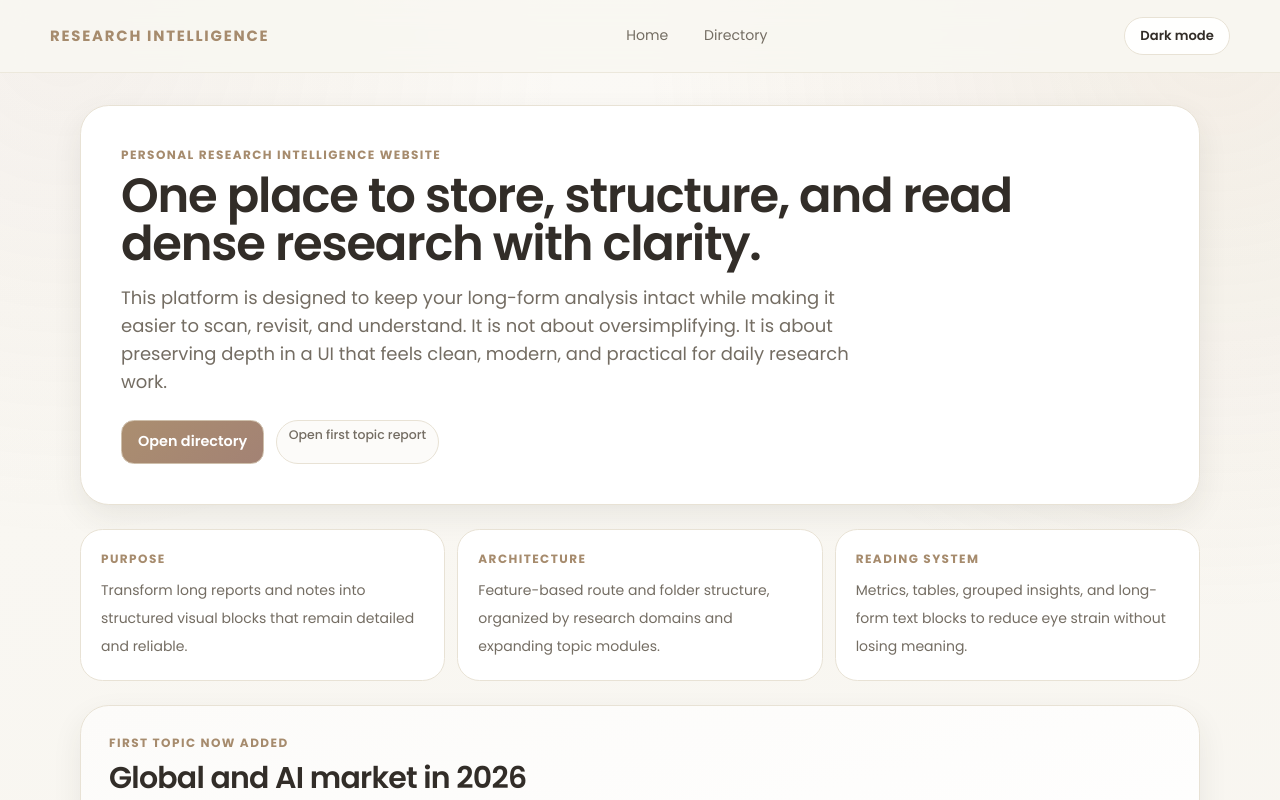
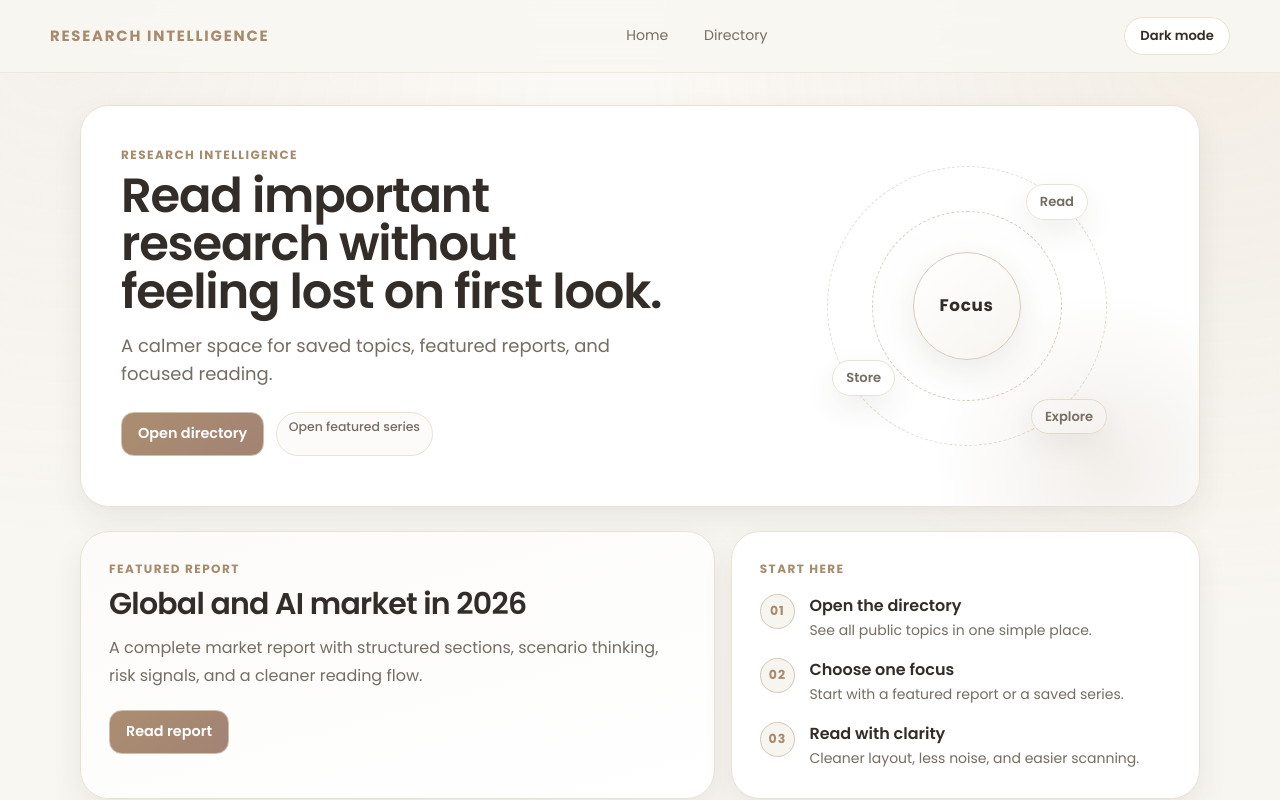
Before and after one commit to msarmadktk/intelligent-hub, a Next.js app: page / in a window 1280 px wide. Shown: the top 800 px of the page. Built offline with nearby package versions, Linux system fonts and the light colour scheme.

Commit message:
Series video 1 updated

```diff
--- a/src/app/globals.css
+++ b/src/app/globals.css
@@ -427,6 +427,162 @@ html[data-theme="dark"] .panel {
   pointer-events: none;
 }
 
+.home-hero {
+  position: relative;
+}
+
+.home-hero::after {
+  content: "";
+  position: absolute;
+  inset: auto -8% -35% auto;
+  width: 360px;
+  height: 360px;
+  border-radius: 999px;
+  background: radial-gradient(
+    circle at center,
+    color-mix(in srgb, var(--teal) 14%, transparent),
+    transparent 68%
+  );
+  pointer-events: none;
+}
+
+.home-visual {
+  display: flex;
+  align-items: center;
+  justify-content: center;
+  min-height: 280px;
+}
+
+.home-orbit {
+  position: relative;
+  width: min(100%, 320px);
+  aspect-ratio: 1;
+  border-radius: 50%;
+  background:
+    radial-gradient(circle at center,
+      color-mix(in srgb, var(--surface-soft) 90%, transparent) 0%,
+      color-mix(in srgb, var(--surface) 96%, transparent) 45%,
+      transparent 72%);
+}
+
+.home-orbit-core {
+  position: absolute;
+  inset: 50%;
+  width: 108px;
+  height: 108px;
+  transform: translate(-50%, -50%);
+  border-radius: 50%;
+  border: 1px solid color-mix(in srgb, var(--teal) 28%, var(--border));
+  background: linear-gradient(
+    145deg,
+    color-mix(in srgb, var(--surface) 96%, transparent),
+    color-mix(in srgb, var(--teal-soft) 56%, var(--surface))
+  );
+  display: flex;
+  align-items: center;
+  justify-content: center;
+  color: var(--text);
+  font-size: 1.05rem;
+  font-weight: 700;
+  letter-spacing: 0.04em;
+  box-shadow: var(--shadow);
+}
+
+.home-orbit-ring {
+  position: absolute;
+  inset: 50%;
+  transform: translate(-50%, -50%);
+  border-radius: 50%;
+  border: 1px dashed color-mix(in srgb, var(--teal) 26%, var(--border));
+}
+
+.home-orbit-ring-one {
+  width: 190px;
+  height: 190px;
+}
+
+.home-orbit-ring-two {
+  width: 280px;
+  height: 280px;
+  opacity: 0.7;
+}
+
+.home-orbit-chip {
+  position: absolute;
+  border: 1px solid var(--border);
+  background: color-mix(in srgb, var(--surface) 94%, transparent);
+  color: var(--muted);
+  border-radius: 999px;
+  padding: 0.42rem 0.82rem;
+  font-size: 0.82rem;
+  font-weight: 600;
+  box-shadow: var(--shadow);
+}
+
+.home-orbit-chip-one {
+  top: 12%;
+  right: 12%;
+}
+
+.home-orbit-chip-two {
+  left: 8%;
+  bottom: 22%;
+}
+
+.home-orbit-chip-three {
+  right: 6%;
+  bottom: 10%;
+}
+
+.home-step {
+  display: grid;
+  grid-template-columns: auto 1fr;
+  gap: 0.9rem;
+  align-items: start;
+}
+
+.home-step-index {
+  display: inline-flex;
+  align-items: center;
+  justify-content: center;
+  width: 2.2rem;
+  height: 2.2rem;
+  border-radius: 999px;
+  border: 1px solid color-mix(in srgb, var(--teal) 30%, var(--border));
+  background: color-mix(in srgb, var(--teal-soft) 58%, var(--surface));
+  color: var(--teal);
+  font-size: 0.78rem;
+  font-weight: 700;
+  letter-spacing: 0.08em;
+}
+
+@media (max-width: 767px) {
+  .home-visual {
+    min-height: 220px;
+    padding-top: 0;
+  }
+
+  .home-orbit {
+    width: min(100%, 250px);
+  }
+
+  .home-orbit-core {
+    width: 92px;
+    height: 92px;
+    font-size: 0.95rem;
+  }
+
+  .home-orbit-ring-one {
+    width: 150px;
+    height: 150px;
+  }
+
+  .home-orbit-ring-two {
+    width: 220px;
+    height: 220px;
+  }
+}
+
 @keyframes fadeUp {
   from {
     opacity: 0;
--- a/src/app/page.tsx
+++ b/src/app/page.tsx
@@ -3,67 +3,90 @@ import Link from "next/link";
 export default function Home() {
   return (
     <main className="page-shell space-y-6">
-      <section className="panel fade-up overflow-hidden p-6 md:p-10">
-        <p className="eyebrow">Personal research intelligence website</p>
-        <h1 className="mt-2 max-w-4xl text-3xl font-semibold tracking-tight text-foreground md:text-5xl">
-          One place to store, structure, and read dense research with clarity.
+      <section className="panel home-hero fade-up overflow-hidden">
+        <div className="grid gap-6 md:grid-cols-[1.15fr_0.85fr]">
+          <div className="p-6 md:p-10">
+            <p className="eyebrow">Research intelligence</p>
+            <h1 className="mt-2 max-w-3xl text-3xl font-semibold tracking-tight text-foreground md:text-5xl">
+              Read important research without feeling lost on first look.
             </h1>
-        <p className="mt-4 max-w-3xl text-base leading-7 text-[color:var(--muted)] md:text-lg">
-          This platform is designed to keep your long-form analysis intact while
-          making it easier to scan, revisit, and understand. It is not about
-          oversimplifying. It is about preserving depth in a UI that feels clean,
-          modern, and practical for daily research work.
+            <p className="mt-4 max-w-2xl text-base leading-7 text-[color:var(--muted)] md:text-lg">
+              A calmer space for saved topics, featured reports, and focused reading.
             </p>
             <div className="mt-6 flex flex-wrap gap-3">
               <Link href="/directory" className="cta-link">
                 Open directory
               </Link>
-          <Link href="/directory/global-ai-market-2026" className="chip">
-            Open first topic report
+              <Link href="/directory/mehmed-fetihler-sultani" className="chip">
+                Open featured series
               </Link>
+            </div>
+          </div>
+
+          <div className="home-visual p-6 md:p-10">
+            <div className="home-orbit">
+              <div className="home-orbit-core">
+                <span>Focus</span>
+              </div>
+              <div className="home-orbit-ring home-orbit-ring-one" />
+              <div className="home-orbit-ring home-orbit-ring-two" />
+              <div className="home-orbit-chip home-orbit-chip-one">Read</div>
+              <div className="home-orbit-chip home-orbit-chip-two">Store</div>
+              <div className="home-orbit-chip home-orbit-chip-three">Explore</div>
+            </div>
+          </div>
         </div>
       </section>
 
-      <section className="grid gap-3 md:grid-cols-3">
-        <article className="metric-card fade-up p-5">
-          <p className="eyebrow">Purpose</p>
-          <p className="mt-2 text-sm leading-7 text-[color:var(--muted)]">
-            Transform long reports and notes into structured visual blocks that
-            remain detailed and reliable.
-          </p>
-        </article>
-        <article className="metric-card fade-up p-5" style={{ animationDelay: "80ms" }}>
-          <p className="eyebrow">Architecture</p>
-          <p className="mt-2 text-sm leading-7 text-[color:var(--muted)]">
-            Feature-based route and folder structure, organized by research
-            domains and expanding topic modules.
-          </p>
-        </article>
-        <article className="metric-card fade-up p-5" style={{ animationDelay: "160ms" }}>
-          <p className="eyebrow">Reading system</p>
-          <p className="mt-2 text-sm leading-7 text-[color:var(--muted)]">
-            Metrics, tables, grouped insights, and long-form text blocks to
-            reduce eye strain without losing meaning.
-          </p>
-        </article>
-      </section>
-
-      <section className="topic-card fade-up p-6 md:p-7">
-        <p className="eyebrow">First topic now added</p>
+      <section className="grid gap-4 md:grid-cols-[1.15fr_0.85fr]">
+        <article className="topic-card fade-up p-6 md:p-7">
+          <p className="eyebrow">Featured report</p>
           <h2 className="mt-2 text-2xl font-semibold tracking-tight text-foreground md:text-3xl">
             Global and AI market in 2026
           </h2>
-        <p className="mt-3 max-w-3xl text-sm leading-7 text-[color:var(--muted)] md:text-base">
-          The full report has been integrated with all provided content in a
-          structured format: executive summary, market sizing, scenario model,
-          labour impact, freelancing dynamics, startup cycle, key shifts, risk
-          probabilities, timeline, and methodology assumptions.
+          <p className="mt-3 max-w-2xl text-sm leading-7 text-[color:var(--muted)] md:text-base">
+            A complete market report with structured sections, scenario thinking,
+            risk signals, and a cleaner reading flow.
           </p>
           <div className="mt-5">
             <Link href="/directory/global-ai-market-2026" className="cta-link">
-            Read full topic report
+              Read report
             </Link>
           </div>
+        </article>
+
+        <article className="panel fade-up p-6 md:p-7" style={{ animationDelay: "90ms" }}>
+          <p className="eyebrow">Start here</p>
+          <div className="mt-4 space-y-4">
+            <div className="home-step">
+              <span className="home-step-index">01</span>
+              <div>
+                <p className="font-semibold text-foreground">Open the directory</p>
+                <p className="text-sm leading-6 text-[color:var(--muted)]">
+                  See all public topics in one simple place.
+                </p>
+              </div>
+            </div>
+            <div className="home-step">
+              <span className="home-step-index">02</span>
+              <div>
+                <p className="font-semibold text-foreground">Choose one focus</p>
+                <p className="text-sm leading-6 text-[color:var(--muted)]">
+                  Start with a featured report or a saved series.
+                </p>
+              </div>
+            </div>
+            <div className="home-step">
+              <span className="home-step-index">03</span>
+              <div>
+                <p className="font-semibold text-foreground">Read with clarity</p>
+                <p className="text-sm leading-6 text-[color:var(--muted)]">
+                  Cleaner layout, less noise, and easier scanning.
+                </p>
+              </div>
+            </div>
+          </div>
+        </article>
       </section>
     </main>
   );
```
Lines whose indentation alone changed are shown as unchanged.
